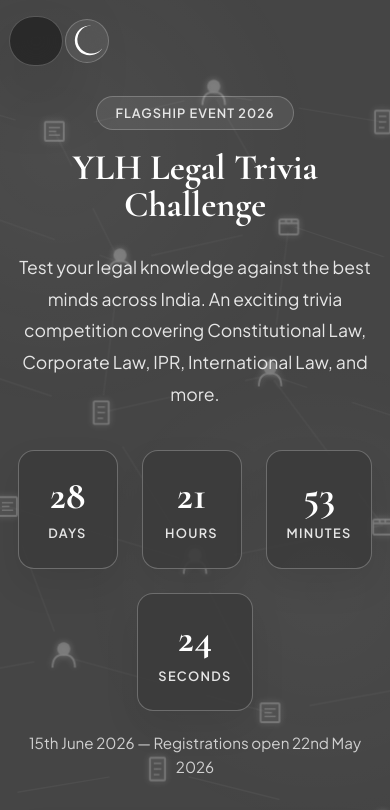
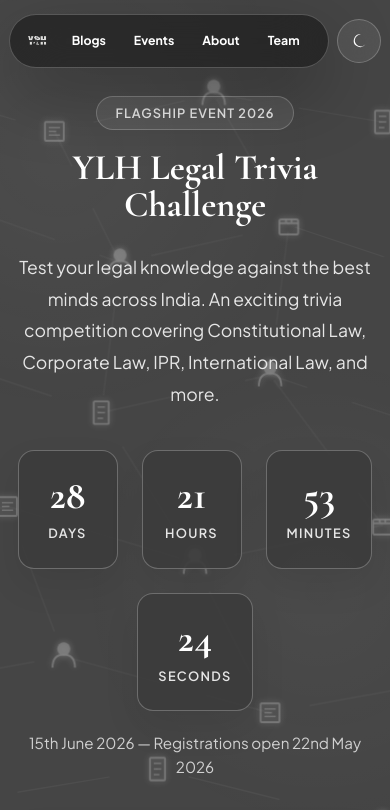
Before and after one commit to TejTalin/young-legal-house, a Next.js app: page /events in a window 390 px wide. Shown: the top 810 px of the page. Built offline with nearby package versions, Linux system fonts and the light colour scheme.

Commit message:
Add files via upload

```diff
--- a/app/globals.css
+++ b/app/globals.css
@@ -110,7 +110,7 @@ img { max-width: 100%; display: block; }
   min-height: 104px;
   margin: 0 auto;
   display: grid;
-  grid-template-columns: 150px minmax(0,1fr) 64px;
+  grid-template-columns: minmax(0,1fr) 64px;
   gap: 22px;
   align-items: center;
   pointer-events: none;
@@ -119,8 +119,8 @@ img { max-width: 100%; display: block; }
 .sticky-logo, .sticky-island, .sticky-theme-toggle { pointer-events: auto; }
 
 .sticky-logo img {
-  width: 132px;
-  height: 132px;
+  width: 96px;
+  height: 96px;
   object-fit: contain;
 }
 
@@ -132,7 +132,7 @@ body.light-mode .footer-logo {
 .sticky-island {
   position: relative;
   min-height: 64px;
-  padding: 0 30px;
+  padding: 0 20px;
   border: 1px solid var(--glass-border);
   border-radius: 999px;
   background: rgba(0,0,0,0.42);
@@ -140,8 +140,7 @@ body.light-mode .footer-logo {
   backdrop-filter: blur(26px);
   display: flex;
   align-items: center;
-  gap: 26px;
-  justify-content: center;
+  justify-content: space-between;
   pointer-events: auto;
 }
 
@@ -149,27 +148,12 @@ body.light-mode .sticky-island {
   background: rgba(255,255,255,0.68);
 }
 
-.island-title {
-  position: absolute;
-  left: 50%;
-  transform: translateX(-50%);
-  color: var(--text-color);
-  font-family: 'Cormorant Garamond', Georgia, serif;
-  font-size: clamp(1.15rem, 2vw, 1.55rem);
-  font-weight: 800;
-  line-height: 1;
-  text-decoration: none;
-  text-transform: uppercase;
-  white-space: nowrap;
-}
-
 .island-nav {
-  position: absolute;
-  right: 30px;
-  z-index: 2;
   display: flex;
   align-items: center;
-  gap: 18px;
+  justify-content: flex-end;
+  flex-wrap: wrap;
+  gap: 8px;
 }
 
 .island-nav a, .island-nav button {
@@ -183,43 +167,16 @@ body.light-mode .sticky-island {
   text-decoration: none;
 }
 
-.island-nav button {
-  width: 34px;
-  height: 34px;
-  display: grid;
-  place-items: center;
-  font-size: 1.25rem;
+.island-nav a {
+  padding: 7px 12px;
+  border: 1px solid transparent;
+  border-radius: 999px;
 }
 
-.menu-wrapper { position: relative; display: flex; align-items: center; }
-
-.dropdown-menu {
-  position: absolute;
-  top: calc(100% + 8px);
-  right: 0;
-  z-index: 20;
-  min-width: 180px;
-  padding: 10px;
-  flex-direction: column;
-  border: 1px solid var(--glass-border);
-  border-radius: 14px;
-  background: rgba(0,0,0,0.78);
-  box-shadow: var(--shadow);
-  display: none;
+.island-nav a:hover {
+  border-color: var(--glass-border);
+  background: var(--glass-bg);
 }
-
-.dropdown-menu.show { display: flex; }
-
-body.light-mode .dropdown-menu { background: rgba(255,255,255,0.98); }
-
-.dropdown-menu a {
-  display: block;
-  padding: 10px 12px;
-  border-radius: 10px;
-  color: var(--text-color);
-  text-decoration: none;
-}
-.dropdown-menu a:hover { background: var(--glass-bg); }
 
 .sticky-theme-toggle {
   width: 60px;
@@ -235,6 +192,11 @@ body.light-mode .dropdown-menu { background: rgba(255,255,255,0.98); }
   cursor: pointer;
   backdrop-filter: blur(16px);
   pointer-events: auto;
+}
+
+.theme-icon {
+  width: 20px;
+  height: 20px;
 }
 
 .glass-pill {
@@ -690,17 +652,17 @@ main, footer { position: relative; z-index: 1; }
   body { padding-top: 100px; }
 
   .ylh-header-inner {
-    grid-template-columns: 72px 1fr 52px;
+    grid-template-columns: minmax(0,1fr) 52px;
     min-height: 96px;
     gap: 10px;
     width: min(100% - 18px, 760px);
   }
 
   .sticky-logo img { width: 72px; height: 72px; }
-  .sticky-island { min-height: 58px; padding: 0 48px 0 16px; gap: 12px; }
-  .island-title { max-width: calc(100% - 72px); font-size: 1rem; }
-  .island-nav { right: 16px; gap: 10px; }
-  .island-nav > a { display: none; }
+  .sticky-island { min-height: 58px; padding: 0 12px; gap: 8px; }
+  .island-nav { overflow-x: auto; flex-wrap: nowrap; justify-content: flex-start; scrollbar-width: none; }
+  .island-nav::-webkit-scrollbar { display: none; }
+  .island-nav a { white-space: nowrap; font-size: 0.83rem; padding: 6px 10px; }
   .sticky-theme-toggle { width: 50px; height: 50px; }
 
   .cards-grid { grid-template-columns: 1fr; }
@@ -721,17 +683,16 @@ main, footer { position: relative; z-index: 1; }
   .container, footer { width: min(100% - 28px, 1120px); }
 
   .ylh-header-inner {
-    grid-template-columns: 48px minmax(0,1fr) 44px;
+    grid-template-columns: minmax(0,1fr) 44px;
     min-height: 82px;
     gap: 8px;
   }
 
-  .sticky-logo img { width: 48px; height: 48px; }
-  .sticky-island { min-height: 48px; padding: 0 42px 0 10px; }
-  .island-title { max-width: calc(100% - 54px); font-size: 0.78rem; }
-  .island-nav { right: 10px; }
-  .island-nav button { width: 32px; height: 32px; font-size: 1.15rem; }
+  .sticky-logo img { width: 52px; height: 52px; }
+  .sticky-island { min-height: 52px; padding: 0 10px; }
+  .island-nav a { font-size: 0.77rem; padding: 5px 9px; }
   .sticky-theme-toggle { width: 44px; height: 44px; font-size: 1rem; }
+  .theme-icon { width: 18px; height: 18px; }
   .page-spacing { padding-top: 8px; }
   .glass-card { padding: 22px; }
   .community-bg { opacity: 0.4; }
```
